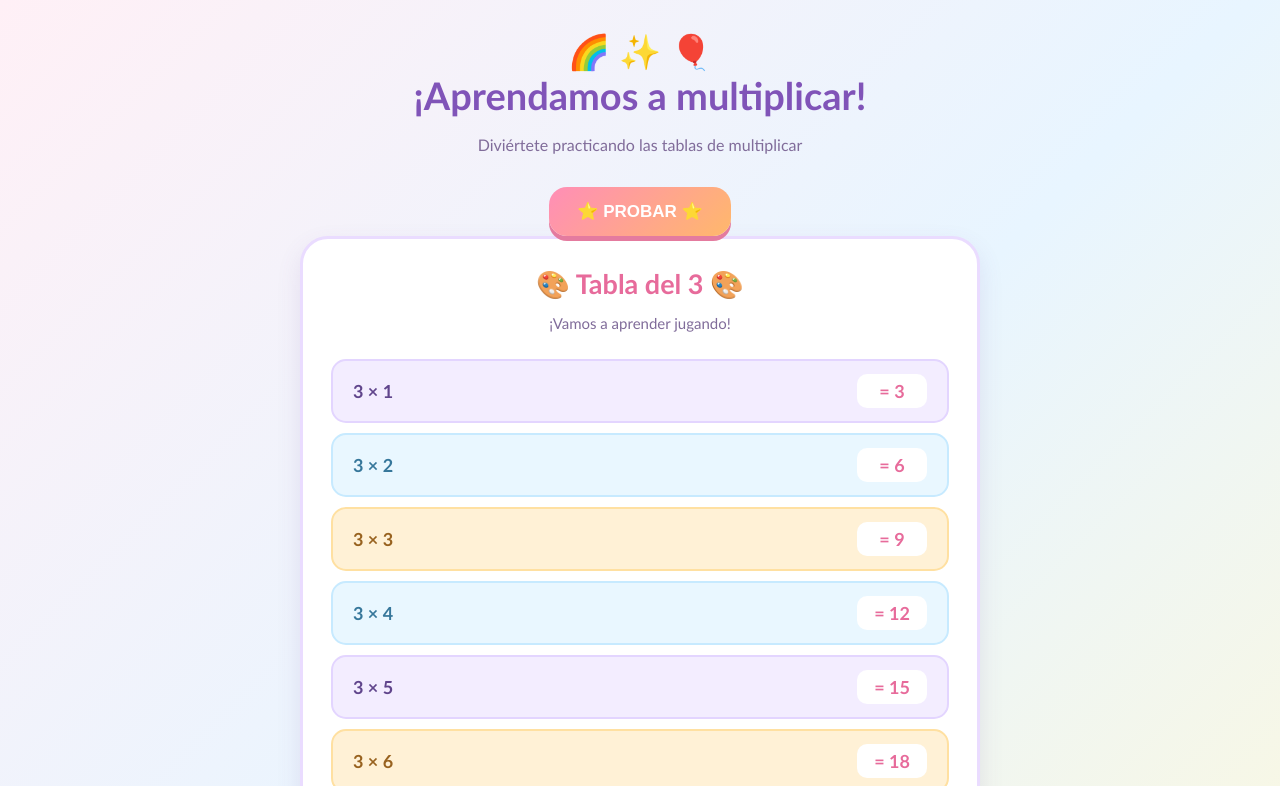
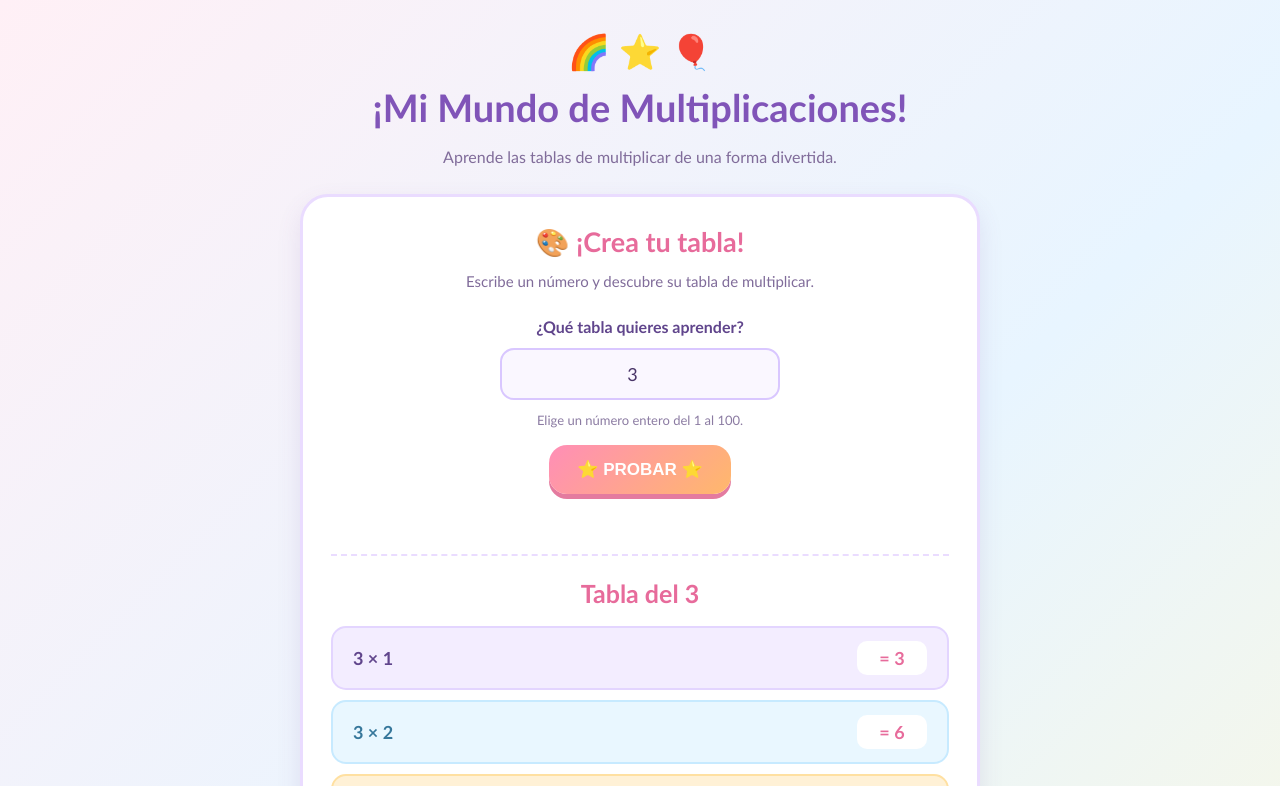
Before and after one commit to hgxArii/tablas, a plain HTML site: page index.html in a window 1280 px wide. Shown: the top 786 px of the page. Drawn offline with Linux system fonts and the light colour scheme.

Commit message:
Modificaciones en el html

```diff
--- a/index.html
+++ b/index.html
@@ -12,56 +12,94 @@
 
     <main class="contenedor">
         <header class="encabezado">
-            <span class="decoracion">🌈 ✨ 🎈</span>
-            <h1>¡Aprendamos a multiplicar!</h1>
-            <p>Diviértete practicando las tablas de multiplicar</p>
+            <div class="decoracion">🌈 ⭐ 🎈</div>
+            <h1>¡Mi Mundo de Multiplicaciones!</h1>
+            <p>Aprende las tablas de multiplicar de una forma divertida.</p>
         </header>
 
-        <button class="boton-probar" onclick="generarTablas()">
+        <section class="tarjeta">
+            <h2>🎨 ¡Crea tu tabla!</h2>
+
+            <p class="instruccion">
+                Escribe un número y descubre su tabla de multiplicar.
+            </p>
+
+            <form id="formularioTabla">
+                <label for="numeroTabla">¿Qué tabla quieres aprender?</label>
+
+                <input
+                    type="number"
+                    id="numeroTabla"
+                    min="1"
+                    max="100"
+                    step="1"
+                    value="3"
+                    placeholder="Escribe un número"
+                    required
+                >
+
+                <p class="ayuda">
+                    Elige un número entero del 1 al 100.
+                </p>
+
+                <button type="submit" class="boton-probar">
                     ⭐ PROBAR ⭐
                 </button>
+            </form>
 
-        <section class="tarjeta">
-            <h2>🎨 Tabla del 3 🎨</h2>
-            <p class="instruccion">¡Vamos a aprender jugando!</p>
+            <p id="mensaje" class="mensaje" role="status" aria-live="polite"></p>
 
-            <div id="tabla" class="tabla">
+            <section class="resultado-tabla" aria-label="Tabla de multiplicar">
+                <h2 id="tituloTabla">Tabla del 3</h2>
+
+                <div id="contenedorTabla" class="tabla">
                     <div class="fila">
-                    <span>3 × 1</span><span class="resultado">= 3</span>
+                        <span>3 × 1</span>
+                        <span class="resultado">= 3</span>
                     </div>
                     <div class="fila">
-                    <span>3 × 2</span><span class="resultado">= 6</span>
+                        <span>3 × 2</span>
+                        <span class="resultado">= 6</span>
                     </div>
                     <div class="fila">
-                    <span>3 × 3</span><span class="resultado">= 9</span>
+                        <span>3 × 3</span>
+                        <span class="resultado">= 9</span>
                     </div>
                     <div class="fila">
-                    <span>3 × 4</span><span class="resultado">= 12</span>
+                        <span>3 × 4</span>
+                        <span class="resultado">= 12</span>
                     </div>
                     <div class="fila">
-                    <span>3 × 5</span><span class="resultado">= 15</span>
+                        <span>3 × 5</span>
+                        <span class="resultado">= 15</span>
                     </div>
                     <div class="fila">
-                    <span>3 × 6</span><span class="resultado">= 18</span>
+                        <span>3 × 6</span>
+                        <span class="resultado">= 18</span>
                     </div>
                     <div class="fila">
-                    <span>3 × 7</span><span class="resultado">= 21</span>
+                        <span>3 × 7</span>
+                        <span class="resultado">= 21</span>
                     </div>
                     <div class="fila">
-                    <span>3 × 8</span><span class="resultado">= 24</span>
+                        <span>3 × 8</span>
+                        <span class="resultado">= 24</span>
                     </div>
                     <div class="fila">
-                    <span>3 × 9</span><span class="resultado">= 27</span>
+                        <span>3 × 9</span>
+                        <span class="resultado">= 27</span>
                     </div>
                     <div class="fila">
-                    <span>3 × 10</span><span class="resultado">= 30</span>
+                        <span>3 × 10</span>
+                        <span class="resultado">= 30</span>
                     </div>
                 </div>
+            </section>
         </section>
 
         <footer>
             <p>💖 Creado por: Ari 💖</p>
-            <p>¡Cada día aprendemos algo nuevo!</p>
+            <p>¡Practica, aprende y diviértete cada día!</p>
         </footer>
     </main>
 
```
Also changed, not shown: multiplicar.css (line endings or trailing spaces), multiplicar.js (line endings or trailing spaces). Lines whose indentation alone changed are shown as unchanged.
